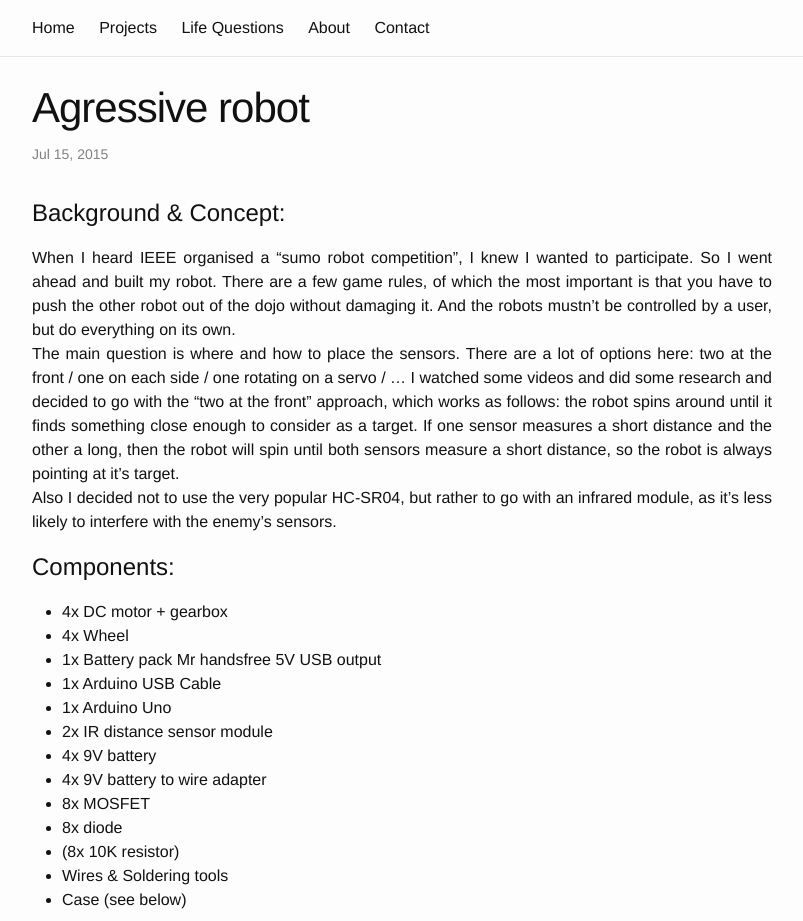
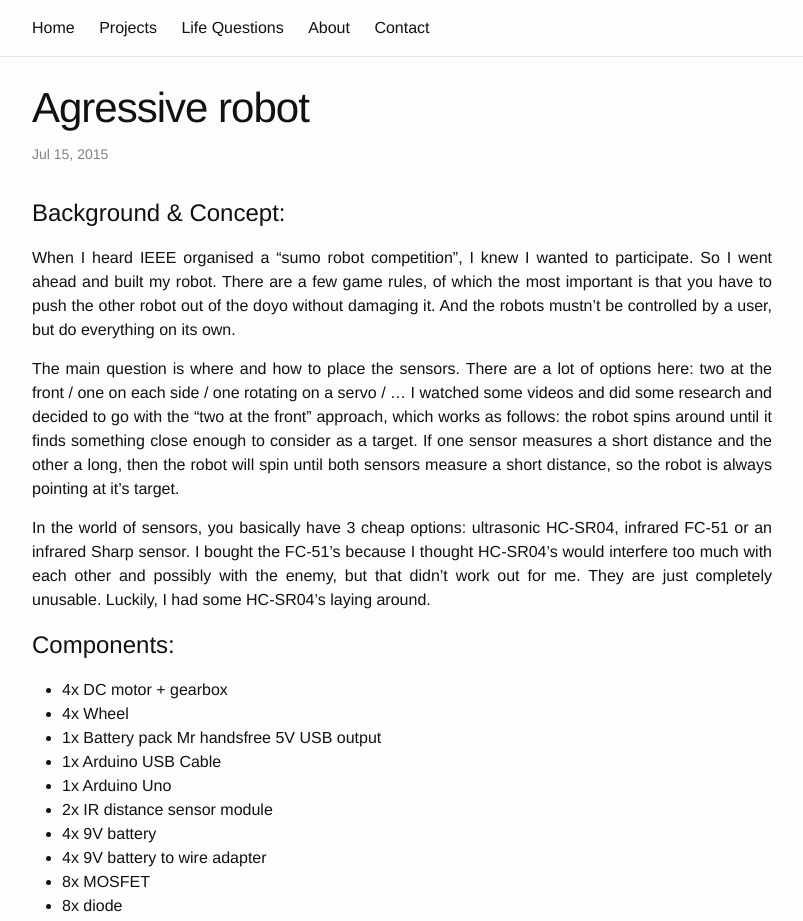
Before and after one commit to RobbertH/robberth.github.io, a Jekyll site: the page built from _posts/2015-07-15-agressive-robot.markdown, in a window 1280 px wide and 1400 px high. Shown: the top 921 px of the window, without its empty margins (238-1041 px from the left). Built offline with Jekyll 4.4.1, drawn with Linux system fonts in a browser that asks for light colours; some of the changed text lies outside the part shown.

Commit message:
small changes

```diff
--- a/_posts/2015-07-15-agressive-robot.markdown
+++ b/_posts/2015-07-15-agressive-robot.markdown
@@ -4,12 +4,14 @@
 date:   2015-07-15 22:03:25
 categories: arduino
 ---
+
 <h1>Background & Concept:</h1>
 When I heard IEEE organised a "sumo robot competition", I knew I wanted to
 participate. So I went ahead and built my robot. There are a few game rules,
 of which the most important is that you have to push the other robot out of
-the dojo without damaging it. And the robots mustn't be controlled by a user, but
-do everything on its own. <br>
+the doyo without damaging it. And the robots mustn't be controlled by a user, but
+do everything on its own.
+
 The main question is where and how to place the sensors. There are a lot of options
 here: two at the front / one on each side / one rotating on a servo / ... I watched
 some videos and did some research and decided to go with the "two at the front"
@@ -17,8 +19,13 @@
 close enough to consider as a target. If one sensor measures a short distance and
 the other a long, then the robot will spin until both sensors measure a short
 distance, so the robot is always pointing at it's target. <br>
-Also I decided not to use the very popular HC-SR04, but rather to go with an
-infrared module, as it's less likely to interfere with the enemy's sensors.
+
+
+In the world of sensors, you basically have 3 cheap options: ultrasonic HC-SR04,
+infrared FC-51 or an infrared Sharp sensor. I bought the FC-51's because I thought
+HC-SR04's would interfere too much with each other and possibly with the enemy, but
+that didn't work out for me. They are just completely unusable. Luckily, I had
+some HC-SR04's laying around.
 
 <h1>Components:</h1>
 <ul>
@@ -36,17 +43,17 @@
 <li>Wires & Soldering tools</li>
 <li>Case (see below)</li>
 </ul>
+
 <h1>Making the case:</h1>
-1mm MDF plate
-inkscape files
-4mm diameter wooden sticks for holding the different bases together
-0.1mm 255 red drawing and black for engraving
-600x300mm plate (horizontal)
-3mm thick MDF wood
 4 levels: 1 bottom with wheels, 1 with battery pack on it, 1 with arduino on it, 1 with batteries on it
-Still need to write this.
+
+This was going to be a small robot, so I knew I would have to build in height. I
+also didn't want to spend a lot of money on the case, so I decided it'd have to be
+built in fablab, with 3mm thick 600x300mm MDF wood plates and lasercutters. So I went ahead and drew some inkscape files (see below). I went to fablab to get it all lasercutted
+and glued the pieces together. It has many levels, each containing some components.
 <br>
-<img src="/assets/IMG_20150821_125935.jpg" alt="case" style="width: 300px; vertical-align: middle; left: 50%;"/><br>
+
+<img src="/assets/IMG_20150821_125935.jpg" alt="case" style="width: 300px; vertical-align: middle;"/><br>
 <i>The multi-level case system I came up with</i>
 <br>
 <img src="/assets/IMG_20150821_130005.jpg" alt="motor" style="width: 300px;"/><br>
@@ -54,7 +61,11 @@
 <br>
 
 <h1>Electrical network:</h1>
-http://arduinoarts.com/wp-content/uploads/2011/08/arduino_bb_pot_transistor_motor_diode.png
+I got these nice circuit drawings from http://www.me.umn.edu/courses/me2011/arduino/technotes/dcmotors/bidirectional/bidirMotor.html
+
+<img src="/assets/arduino-bidir.jpg" alt="circuitbidr" style="width: 300px; vertical-align: middle;"/><br>
+
+<img src="/assets/bidir-dwg.jpg" alt="circuitbidrdr" style="width: 300px; vertical-align: middle;"/><br>
 
 <h1>Programming:</h1>
 Still need to write
```
Also changed, not shown: about.md (+1 -1 lines), assets/arduino-bidir.jpg (added), assets/bidir-dwg.jpg (added), assets/robbertRond.png.
